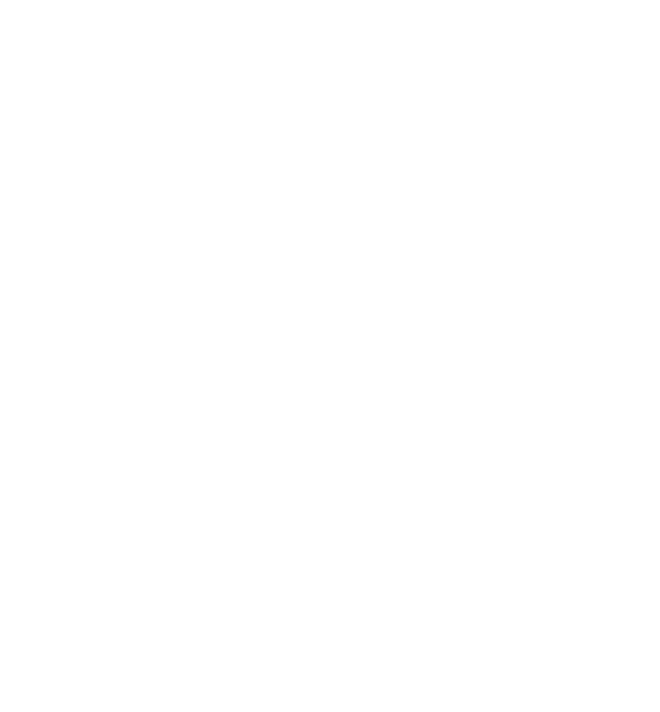
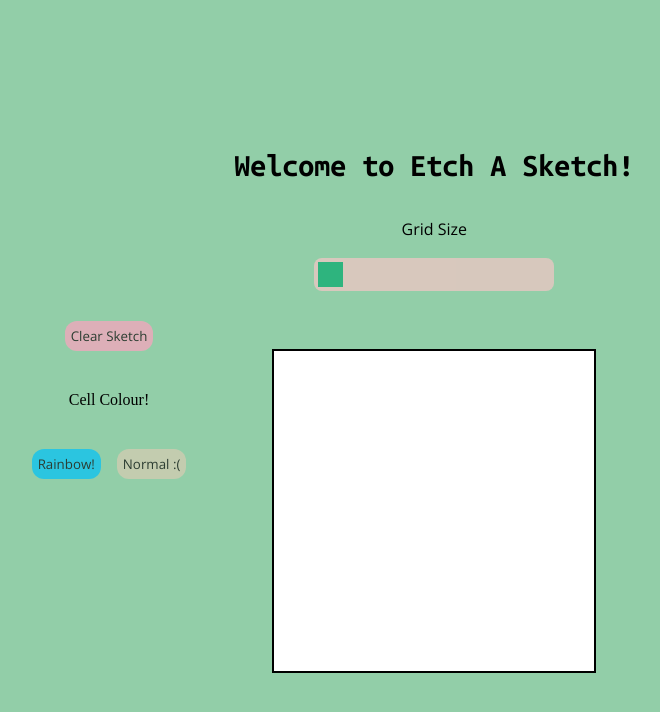
Before and after one commit to newtonharry/odin-etch-a-sketch, a plain HTML site: page index.html in a window 1280 px wide. Shown: the whole page, without its empty margins (307-967 px from the left). Drawn offline with nearby package versions, Linux system fonts and the light colour scheme.

Commit message:
Update repo

```diff
--- a/index.html
+++ b/index.html
@@ -6,6 +6,24 @@
     <link rel="stylesheet" href="styles.css" />
     <title>Etch A Sketch!</title>
   </head>
-  <body></body>
+  <body>
+    <div class="left-side">
+      <button class="clear-button" onclick="clearSketch()">Clear Sketch</button>
+      <p class="color-choices-title">Cell Colour!</p>
+      <div class="color-choice-buttons">
+        <button class="rainbow-choice">Rainbow!</button>
+        <button class="normal-choice">Normal :(</button>
+      </div>
+    </div>
+    <div class="right-side">
+    <h1 class="title">Welcome to Etch A Sketch!</h1>
+      <div class="sketch">
+        <div class="slider-container">
+          <p class="slider-title">Grid Size</p>
+          <input class="slider" type="range" min="16" max="64" id="size"  />
+        </div>
+        <div id="grid-container"></div>
+      </div>
+  </body>
   <script src="main.js"></script>
 </html>
--- a/main.js
+++ b/main.js
@@ -0,0 +1,41 @@
+// Get the element holding the grid
+const gridContainer = document.getElementById("grid-container");
+
+// Get the range slider element
+const slider = document.getElementById("size");
+
+// Every time the slider value changes when the mouse is released, generate the board size
+slider.onchange = function () {
+  generateBoard(this.value);
+};
+
+// Set the default value of the slider to 16
+slider.value = 16;
+
+// Add CSS to a cell to make its background black
+const highlightCell = (e) => {
+  e.target.classList.add("highlight");
+};
+
+// Populate the grid container with divs
+function generateBoard(size) {
+  gridContainer.innerHTML = ""; // Delete all child nodes within the game container
+  gridContainer.style.gridTemplateColumns = `repeat(${size}, minmax(0,1fr))`; // Update grid size
+  gridContainer.style.gridTemplateRows = `repeat(${size}, minmax(0,1fr))`; // Update grid size
+  for (let i = 0; i < size * size; i++) {
+    let cell = document.createElement("div"); // Create a new element to be added to the grid
+    cell.classList.add("cell"); // Give the grid item a css class for styling
+    cell.addEventListener("mouseover", highlightCell); // Add an event listener to call the callback function once the mouseover event is triggered
+    gridContainer.appendChild(cell); // Add the element to the grid
+  }
+}
+
+// Remove the CSS class "highlight" from the cell div element
+function clearSketch() {
+  let cells = document.querySelectorAll("#grid-container div");
+  cells.forEach((cell) => {
+    cell.classList.remove("highlight");
+  });
+}
+
+generateBoard(16);
--- a/styles.css
+++ b/styles.css
@@ -0,0 +1,160 @@
+@import url("https://fonts.googleapis.com/css2?family=Open+Sans&family=Ubuntu+Mono:wght@700&display=swap");
+
+/* Utility classes */
+
+/* Document */
+body {
+  display: flex;
+  justify-content: center;
+  align-items: center;
+  gap: 3rem;
+  background-color: #92cea8;
+}
+
+input,
+button {
+  -webkit-appearance: none; /* Override default CSS styles */
+  opacity: 0.7;
+  transition: opacity 0.2s;
+}
+
+input:hover,
+button:hover {
+  opacity: 1;
+}
+
+button {
+  font-family: "Open Sans", sans-serif;
+  border: 0;
+  border-radius: 12px;
+  padding: 6px;
+}
+
+/* Left Side */
+.left-side {
+  display: flex;
+  flex-direction: column;
+  justify-content: center;
+  align-items: center;
+  gap: 1.5rem;
+}
+
+.clear-button {
+  background-color: #fea3bf;
+}
+
+.color-choice-buttons {
+  display: flex;
+  gap: 1rem;
+}
+
+.rainbow-choice {
+  background-color: #00c2f9;
+}
+
+.normal-choice {
+  background-color: #d9ccb2;
+}
+
+/* Right Side */
+.right-side {
+  display: flex;
+  flex-direction: column;
+  justify-content: center;
+  align-items: center;
+}
+
+.title {
+  font-family: "Ubuntu Mono", monospace;
+}
+
+.slider-container {
+  display: flex;
+  flex-direction: column;
+  justify-content: center;
+  align-items: center;
+}
+
+.slider::-webkit-slider-thumb {
+  -webkit-appearance: none; /* Override default look */
+  appearance: none;
+  width: 25px; /* Set a specific slider handle width */
+  height: 25px; /* Slider handle height */
+  background: #04aa6d; /* Green background */
+  cursor: pointer; /* Cursor on hover */
+}
+
+.slider::-moz-range-thumb {
+  width: 1rem; /* Set a specific slider handle width */
+  height: 1rem; /* Slider handle height */
+  background: #04aa6d; /* Green background */
+  cursor: pointer; /* Cursor on hover */
+  border-radius: 12px;
+}
+
+.slider::-moz-range-progress {
+  background-color: #fcee9e;
+}
+
+.slider-container > p {
+  font-family: "Open Sans", sans-serif;
+}
+
+.sketch {
+  display: flex;
+  flex-direction: column;
+  justify-content: center;
+  align-items: center;
+  gap: 3.5rem;
+}
+
+#grid-container {
+  display: grid;
+  border: 2px solid black;
+}
+
+.clear-button:hover {
+  opacity: 1;
+}
+
+.slider {
+  -webkit-appearance: none; /* Override default CSS styles */
+  background-color: #f6c6c7;
+  border-radius: 8px;
+  width: 15rem;
+  padding: 4px;
+  opacity: 0.7;
+  transition: opacity 0.2s;
+}
+
+.highlight {
+  background-color: black;
+}
+
+.cell {
+  background-color: white;
+  width: auto; /* Make sure each grid item only takes up a maximum width to avoid disproportionate item sizes */
+  height: auto; /* Make sure each grid item only takes up a maximum height to avoid disproportionate item sizes */
+}
+
+/* Media Sizing */
+@media (max-width: 150rem) {
+  #grid-container {
+    width: 30rem; /* Forces the grid to make the grid items smaller width wise */
+    height: 30rem; /* Forces the grid to make the grid items smaller height wise */
+  }
+}
+
+@media (max-width: 100rem) {
+  #grid-container {
+    width: 20rem; /* Forces the grid to make the grid items smaller width wise */
+    height: 20rem; /* Forces the grid to make the grid items smaller height wise */
+  }
+}
+
+@media (max-width: 50rem) {
+  #grid-container {
+    width: 10rem; /* Forces the grid to make the grid items smaller width wise */
+    height: 10rem; /* Forces the grid to make the grid items smaller height wise */
+  }
+}
```
